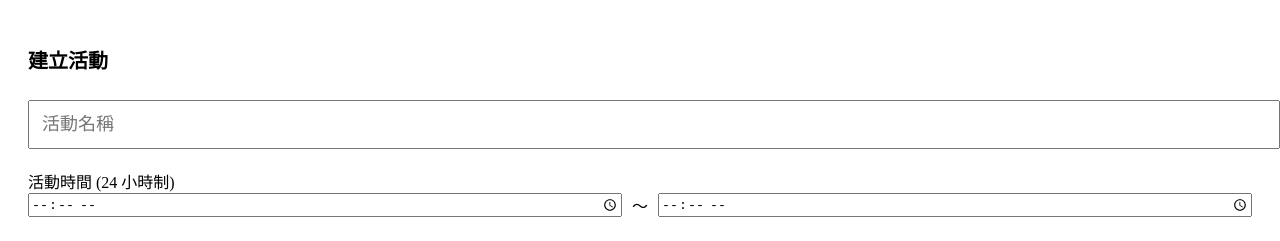
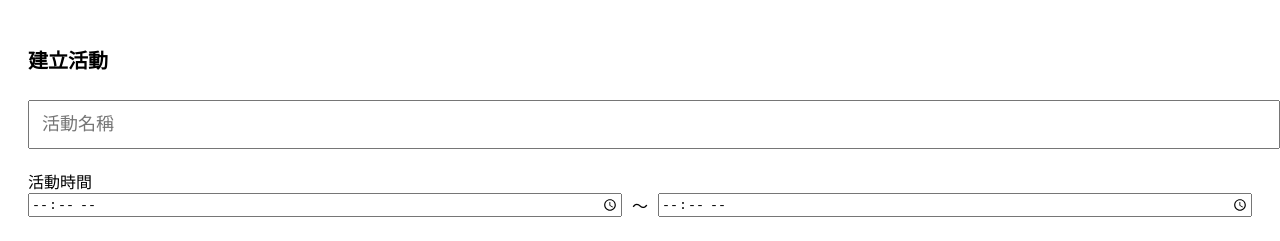
Before and after one commit to MRKENTW/badminton-app, a Next.js app: page /create in a window 1280 px wide. Shown: the top 241 px of the page. Built offline with nearby package versions, Linux system fonts and the light colour scheme.

Commit message:
Update create.tsx

```diff
--- a/pages/create.tsx
+++ b/pages/create.tsx
@@ -56,7 +56,7 @@ export default function CreateActivity() {
         style={{ padding: 12, fontSize: 18, width: "100%", margin: "10px 0" }}
       />
 
-      <div style={{ marginTop: 10 }}>活動時間 (24 小時制)</div>
+      <div style={{ marginTop: 10 }}>活動時間</div>
       <div style={{ display: "flex", gap: 10 }}>
         <input
           type="time"
```
